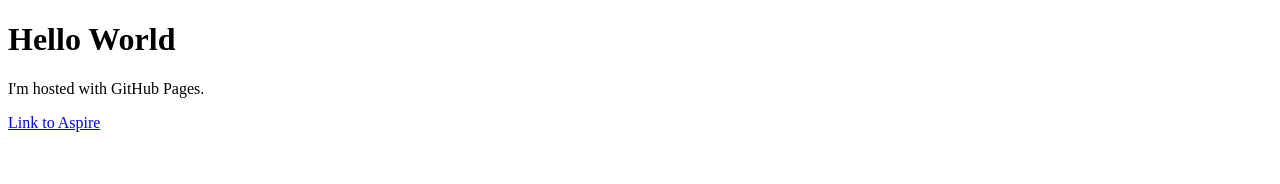
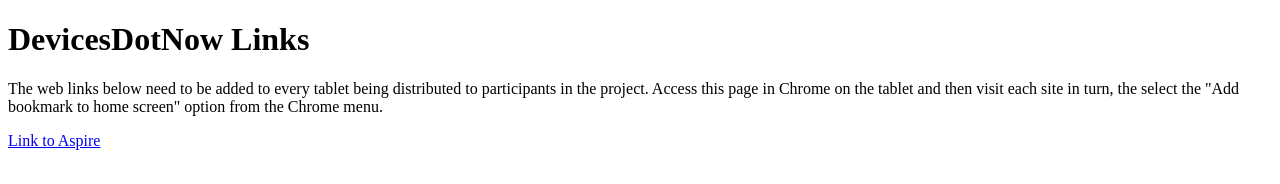
Before and after one commit to AspireOxford/AspireOxford.github.io, a plain HTML site: page index.html in a window 1280 px wide. Drawn offline with Linux system fonts and the light colour scheme.

Commit message:
Update index.html

```diff
--- a/index.html
+++ b/index.html
@@ -1,8 +1,8 @@
 <!DOCTYPE html>
 <html>
 <body>
-<h1>Hello World</h1>
-<p>I'm hosted with GitHub Pages.</p>
+<h1>DevicesDotNow Links</h1>
+<p>The web links below need to be added to every tablet being distributed to participants in the project. Access this page in Chrome on the tablet and then visit each site in turn, the select the "Add bookmark to home screen" option from the Chrome menu.</p>
 <a href="https://www.aspireoxfordshire.org">Link to Aspire</a>
 </body>
 </html>
```
